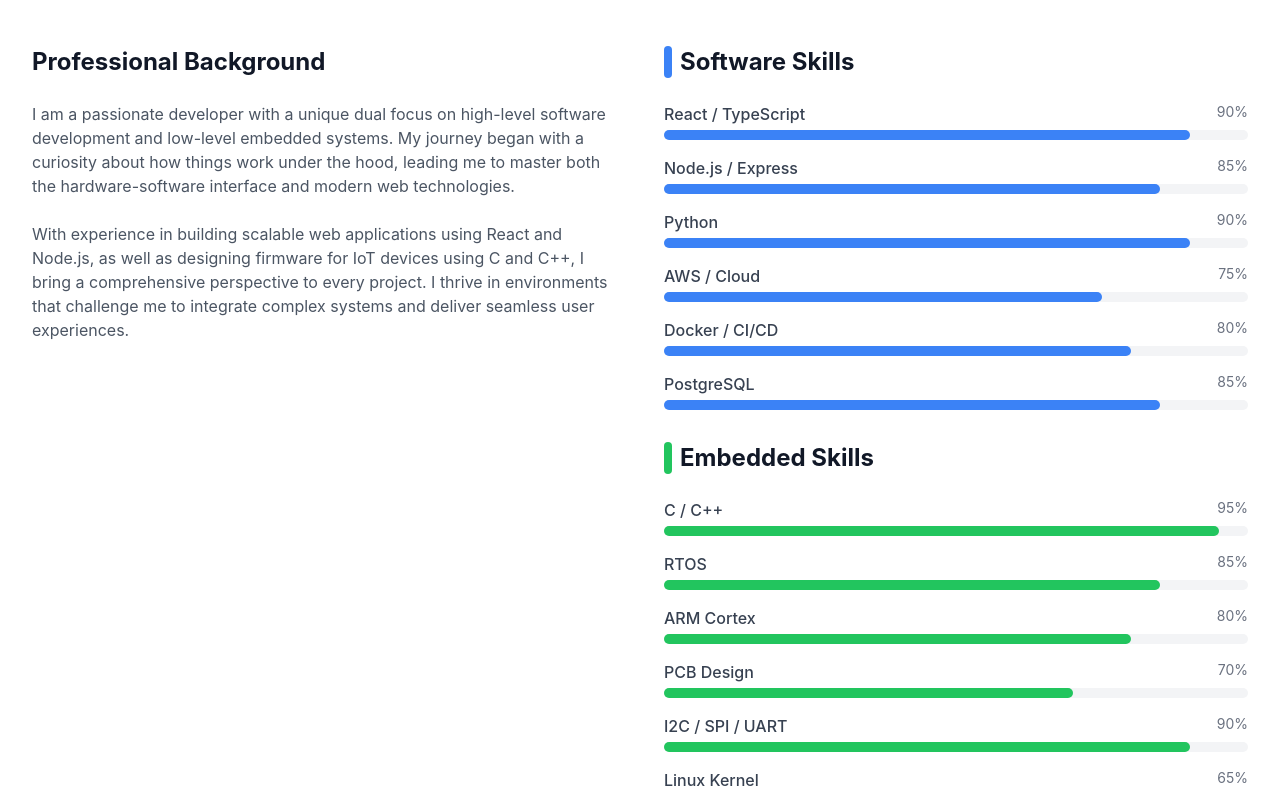
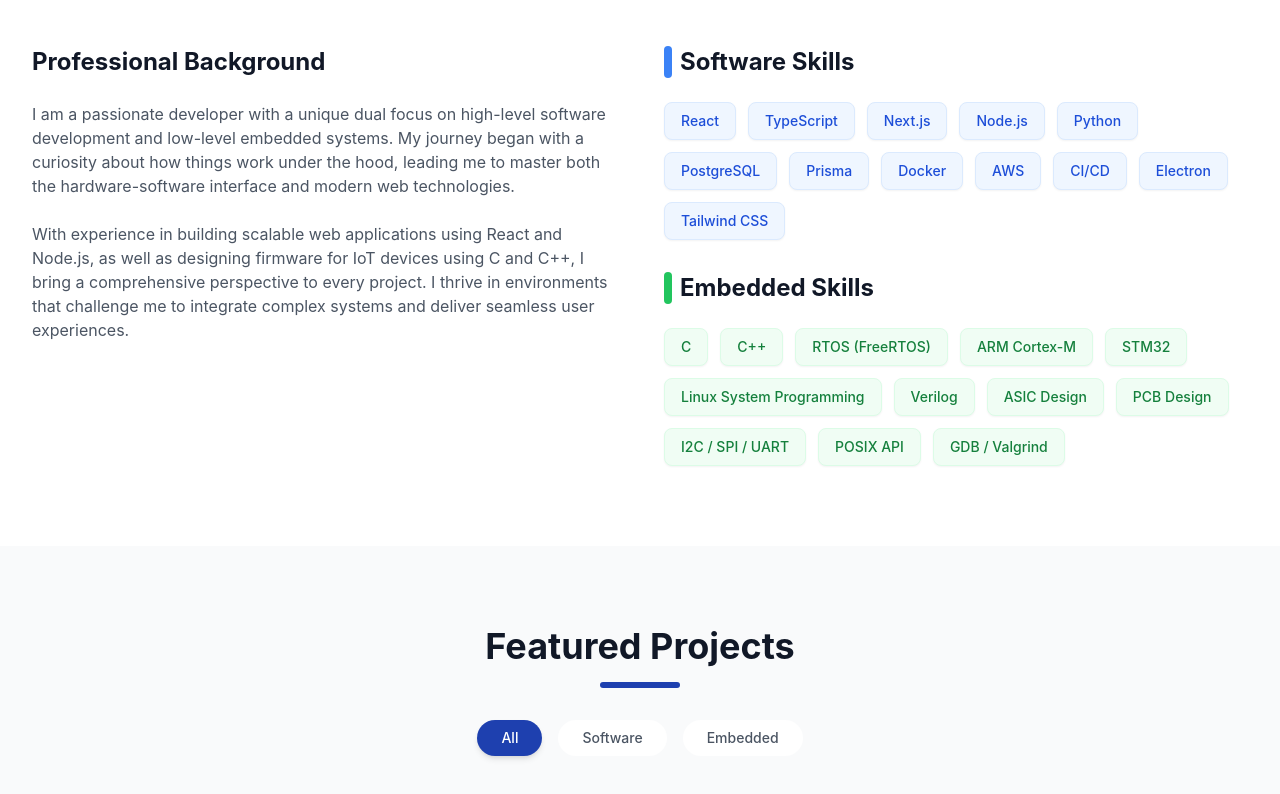
Before and after one commit to Bryan-Kuang/Personal-Website-W2026, a React (Vite) app: page / in a window 1280 px wide. Shown: the part 960-1754 px from the top of the page. Built offline with nearby package versions, Linux system fonts and the light colour scheme.

Commit message:
refactor(skills): update skills data structure and display
- Remove numeric skill levels and expand skill lists
- Change skill display from progress bars to interactive tags

```diff
--- a/src/components/sections/About.tsx
+++ b/src/components/sections/About.tsx
@@ -45,23 +45,18 @@
                 <span className="w-2 h-8 bg-blue-500 rounded-full" />
                 Software Skills
               </h3>
-              <div className="space-y-4">
+              <div className="flex flex-wrap gap-3">
                 {skills.software.map((skill) => (
-                  <div key={skill.name}>
-                    <div className="flex justify-between mb-1">
-                      <span className="text-base font-medium text-gray-700">{skill.name}</span>
-                      <span className="text-sm text-gray-500">{skill.level}%</span>
-                    </div>
-                    <div className="w-full bg-gray-100 rounded-full h-2.5">
-                      <motion.div
-                        initial={{ width: 0 }}
-                        whileInView={{ width: `${skill.level}%` }}
-                        viewport={{ once: true }}
-                        transition={{ duration: 1, ease: "easeOut" }}
-                        className="bg-blue-500 h-2.5 rounded-full"
-                      />
-                    </div>
-                  </div>
+                  <motion.span
+                    key={skill.name}
+                    initial={{ opacity: 0, scale: 0.8 }}
+                    whileInView={{ opacity: 1, scale: 1 }}
+                    whileHover={{ scale: 1.05 }}
+                    viewport={{ once: true }}
+                    className="px-4 py-2 bg-blue-50 text-blue-700 rounded-lg font-medium text-sm border border-blue-100 shadow-sm"
+                  >
+                    {skill.name}
+                  </motion.span>
                 ))}
               </div>
             </div>
@@ -71,23 +66,18 @@
                 <span className="w-2 h-8 bg-green-500 rounded-full" />
                 Embedded Skills
               </h3>
-              <div className="space-y-4">
+              <div className="flex flex-wrap gap-3">
                 {skills.embedded.map((skill) => (
-                  <div key={skill.name}>
-                    <div className="flex justify-between mb-1">
-                      <span className="text-base font-medium text-gray-700">{skill.name}</span>
-                      <span className="text-sm text-gray-500">{skill.level}%</span>
-                    </div>
-                    <div className="w-full bg-gray-100 rounded-full h-2.5">
-                      <motion.div
-                        initial={{ width: 0 }}
-                        whileInView={{ width: `${skill.level}%` }}
-                        viewport={{ once: true }}
-                        transition={{ duration: 1, ease: "easeOut" }}
-                        className="bg-green-500 h-2.5 rounded-full"
-                      />
-                    </div>
-                  </div>
+                  <motion.span
+                    key={skill.name}
+                    initial={{ opacity: 0, scale: 0.8 }}
+                    whileInView={{ opacity: 1, scale: 1 }}
+                    whileHover={{ scale: 1.05 }}
+                    viewport={{ once: true }}
+                    className="px-4 py-2 bg-green-50 text-green-700 rounded-lg font-medium text-sm border border-green-100 shadow-sm"
+                  >
+                    {skill.name}
+                  </motion.span>
                 ))}
               </div>
             </div>
--- a/src/data/skills.ts
+++ b/src/data/skills.ts
@@ -1,6 +1,5 @@
 export interface Skill {
   name: string;
-  level: number; // 0-100
 }
 
 export interface SkillsData {
@@ -10,19 +9,31 @@
 
 export const skills: SkillsData = {
   software: [
-    { name: "React / TypeScript", level: 90 },
-    { name: "Node.js / Express", level: 85 },
-    { name: "Python", level: 90 },
-    { name: "AWS / Cloud", level: 75 },
-    { name: "Docker / CI/CD", level: 80 },
-    { name: "PostgreSQL", level: 85 }
+    { name: "React" },
+    { name: "TypeScript" },
+    { name: "Next.js" },
+    { name: "Node.js" },
+    { name: "Python" },
+    { name: "PostgreSQL" },
+    { name: "Prisma" },
+    { name: "Docker" },
+    { name: "AWS" },
+    { name: "CI/CD" },
+    { name: "Electron" },
+    { name: "Tailwind CSS" }
   ],
   embedded: [
-    { name: "C / C++", level: 95 },
-    { name: "RTOS", level: 85 },
-    { name: "ARM Cortex", level: 80 },
-    { name: "PCB Design", level: 70 },
-    { name: "I2C / SPI / UART", level: 90 },
-    { name: "Linux Kernel", level: 65 }
+    { name: "C" },
+    { name: "C++" },
+    { name: "RTOS (FreeRTOS)" },
+    { name: "ARM Cortex-M" },
+    { name: "STM32" },
+    { name: "Linux System Programming" },
+    { name: "Verilog" },
+    { name: "ASIC Design" },
+    { name: "PCB Design" },
+    { name: "I2C / SPI / UART" },
+    { name: "POSIX API" },
+    { name: "GDB / Valgrind" }
   ]
 };
```
